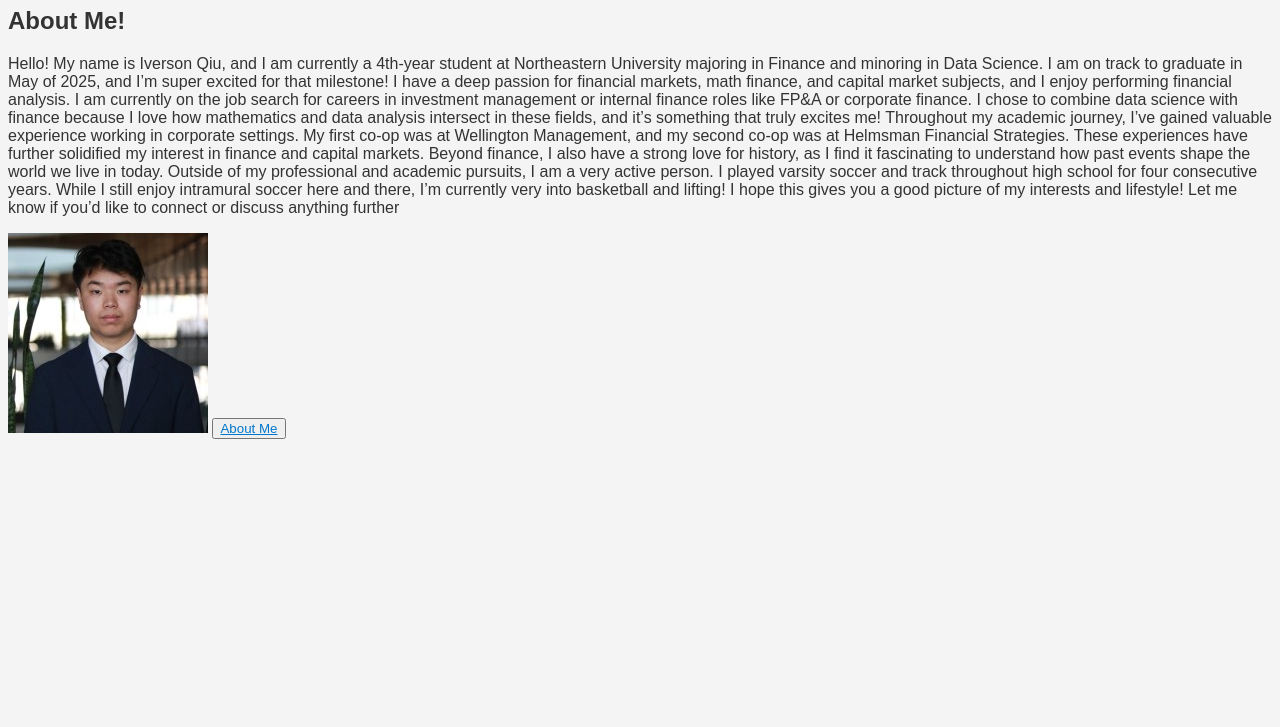
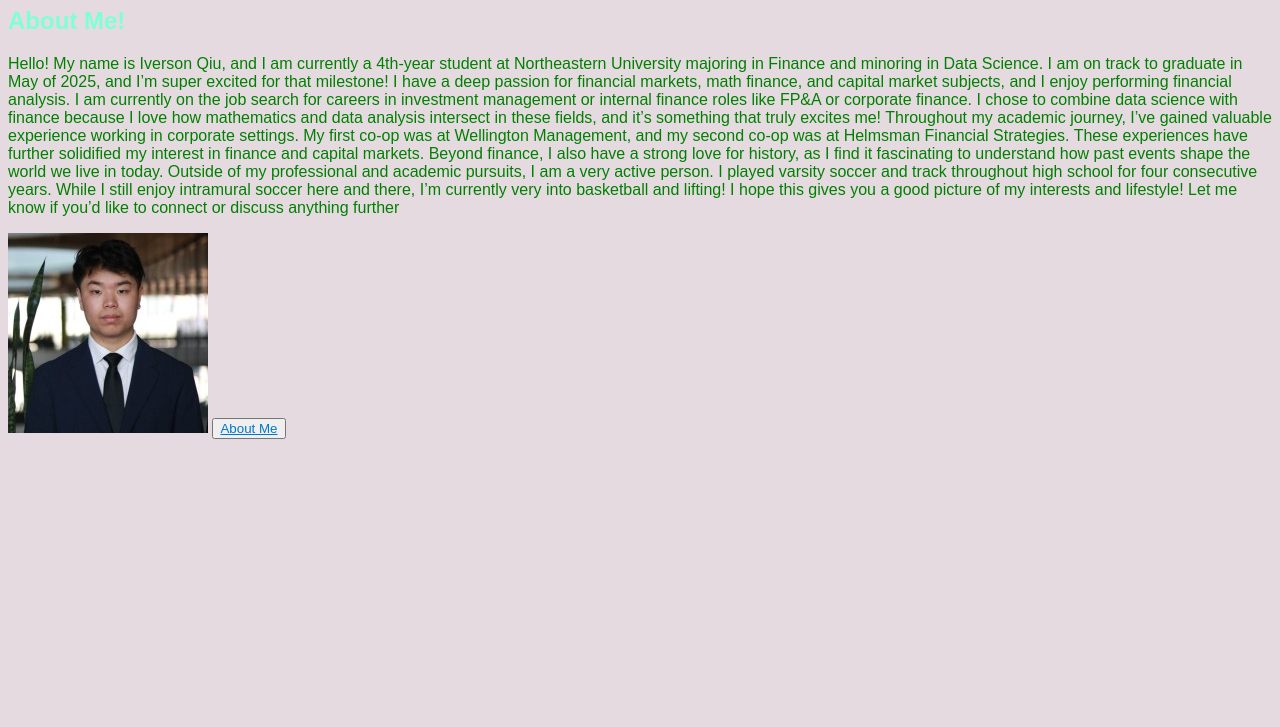
Before and after one commit to qiuiverson111/Welcome-to-My-Website-, a plain HTML site: page index.html in a window 1280 px wide. Shown: the part 73-800 px from the top of the page. Drawn offline with Linux system fonts and the light colour scheme.

Commit message:
new commit

```diff
--- a/styles.css
+++ b/styles.css
@@ -1,8 +1,7 @@
 body {
     font-family: 'Arial', sans-serif;
-}
-body {
-    background-color: #f4f4f4;
+
+    background-color: #e6dae1;
     color: #333;
 }
 a {
@@ -15,3 +14,10 @@ header {
 nav {
     margin-bottom: 20px;
 }
+
+h2 {
+    color: aquamarine;
+}
+p {
+    color: green;
+}
```
Also changed, not shown: aboutme.html (+2 -0 lines).
